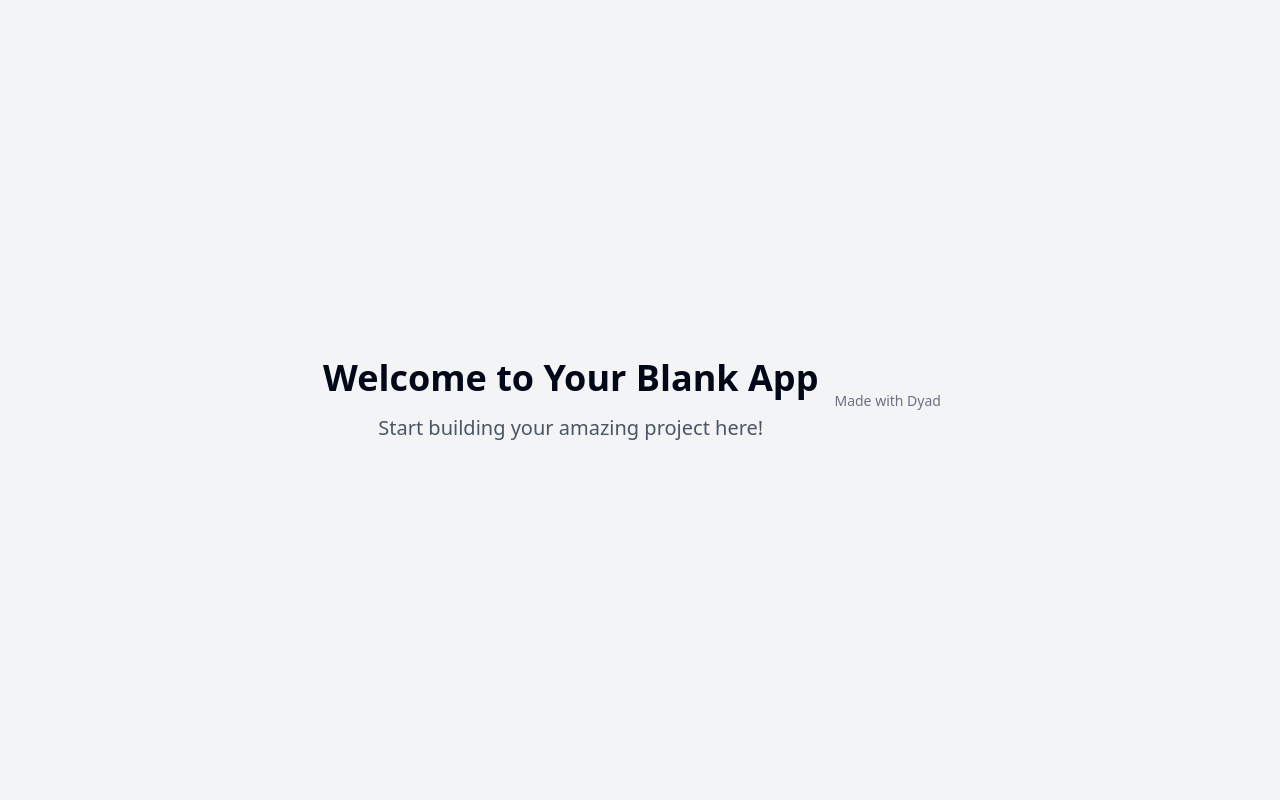
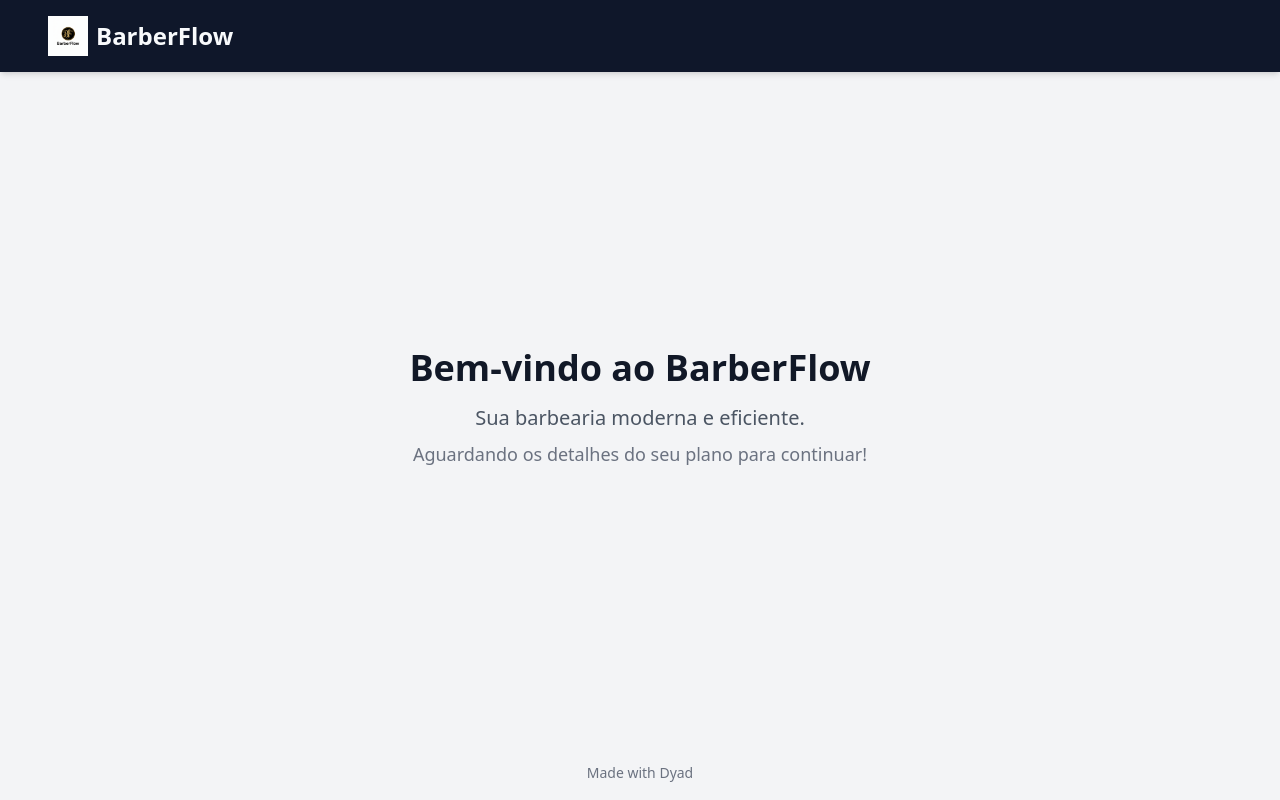
Before and after one commit to denuncio1/BarberFlow, a React (Vite) app: page / in a window 1280 px wide. Built offline with nearby package versions, Linux system fonts and the light colour scheme.

Commit message:
[dyad] wrote 3 file(s)

```diff
--- /dev/null
+++ b/src/components/Header.tsx
@@ -0,0 +1,25 @@
+import React from 'react';
+import { Link } from 'react-router-dom';
+
+const Header = () => {
+  return (
+    <header className="bg-primary text-primary-foreground p-4 shadow-md">
+      <div className="container mx-auto flex justify-between items-center">
+        <Link to="/" className="flex items-center space-x-2">
+          <img src="/logo.png" alt="BarberFlow Logo" className="h-10 w-10" />
+          <span className="text-2xl font-bold">BarberFlow</span>
+        </Link>
+        {/* Navigation will go here later */}
+        <nav>
+          {/* <ul className="flex space-x-4">
+            <li><Link to="/services" className="hover:underline">Serviços</Link></li>
+            <li><Link to="/booking" className="hover:underline">Agendamento</Link></li>
+            <li><Link to="/contact" className="hover:underline">Contato</Link></li>
+          </ul> */}
+        </nav>
+      </div>
+    </header>
+  );
+};
+
+export default Header;
--- a/src/pages/Index.tsx
+++ b/src/pages/Index.tsx
@@ -1,16 +1,21 @@
-// Update this page (the content is just a fallback if you fail to update the page)
-
 import { MadeWithDyad } from "@/components/made-with-dyad";
+import Header from "@/components/Header"; // Import the new Header component
 
 const Index = () => {
   return (
-    <div className="min-h-screen flex items-center justify-center bg-gray-100">
-      <div className="text-center">
-        <h1 className="text-4xl font-bold mb-4">Welcome to Your Blank App</h1>
-        <p className="text-xl text-gray-600">
-          Start building your amazing project here!
-        </p>
-      </div>
+    <div className="min-h-screen flex flex-col bg-gray-100 dark:bg-gray-900">
+      <Header /> {/* Include the Header component */}
+      <main className="flex-grow flex items-center justify-center">
+        <div className="text-center p-4">
+          <h1 className="text-4xl font-bold mb-4 text-gray-900 dark:text-gray-100">Bem-vindo ao BarberFlow</h1>
+          <p className="text-xl text-gray-600 dark:text-gray-400">
+            Sua barbearia moderna e eficiente.
+          </p>
+          <p className="text-lg text-gray-500 dark:text-gray-500 mt-2">
+            Aguardando os detalhes do seu plano para continuar!
+          </p>
+        </div>
+      </main>
       <MadeWithDyad />
     </div>
   );
```
Also changed, not shown: public/logo.png (added).
